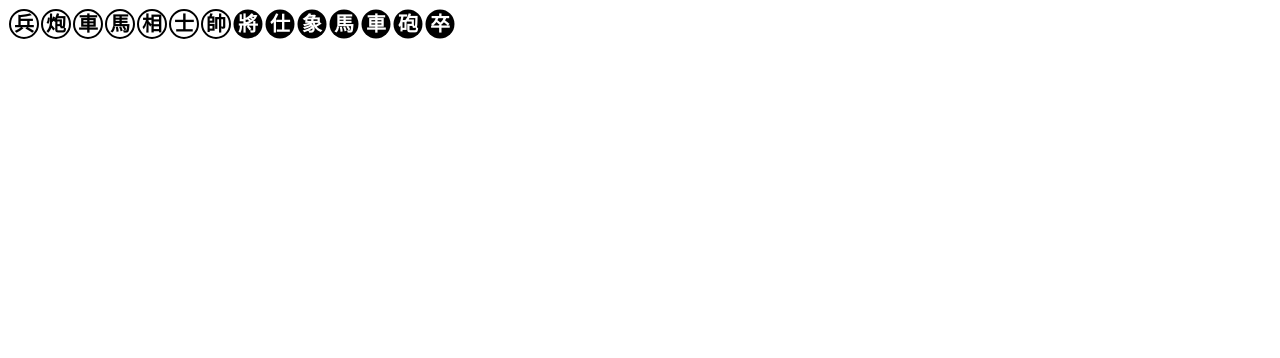
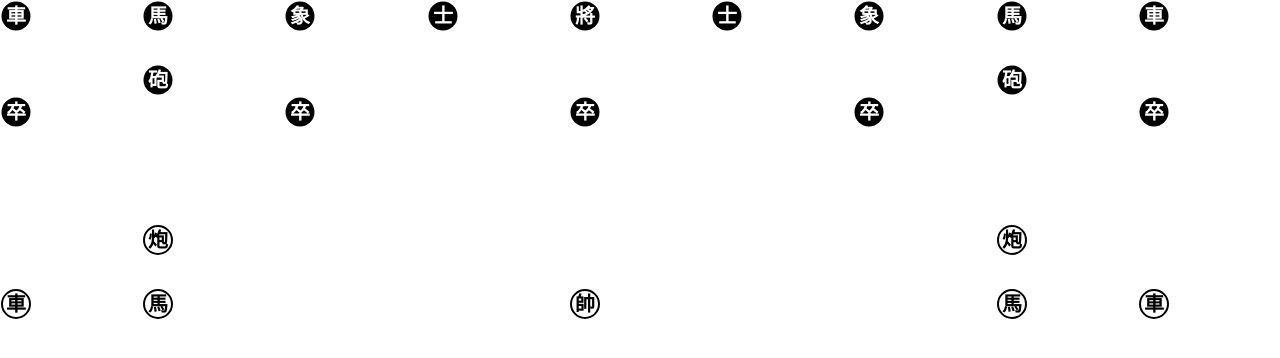
Before and after one commit to horaceho/keipou, a Vue app: page /#/board in a window 1280 px wide. Shown: the top 358 px of the page. Built offline with nearby package versions, Linux system fonts and the light colour scheme.

Commit message:
add piece svgs

```diff
--- a/src/components/Piece.vue
+++ b/src/components/Piece.vue
@@ -1,17 +1,18 @@
 <template>
-  <div v-if="grid.side === 'red'">
-    <div>
+  <div class="w-8">
+    <div v-if="grid.side === 'none'">
       <svg viewBox="0 0 128 128" xmlns="http://www.w3.org/2000/svg">
-        <circle cx="64" cy="64" r="56.0" fill="none" stroke="black" stroke-width="8"
-        />
+      </svg>
+    </div>
+    <div v-if="grid.side === 'red'">
+      <svg viewBox="0 0 128 128" xmlns="http://www.w3.org/2000/svg">
+        <circle cx="64" cy="64" r="56.0" fill="none" stroke="black" stroke-width="8" />
         <text x="24" y="92" font-size="80" font-weight="bold" fill="black">
           {{ grid.name }}
         </text>
       </svg>
     </div>
-  </div>
-  <div v-if="grid.side === 'black'">
-    <div>
+    <div v-else-if="grid.side === 'black'">
       <svg viewBox="0 0 128 128" xmlns="http://www.w3.org/2000/svg">
         <circle cx="64" cy="64" r="58.0" fill="black" />
         <text x="24" y="92" font-size="80" font-weight="bold" fill="white">
--- a/src/views/Board.vue
+++ b/src/views/Board.vue
@@ -1,7 +1,7 @@
 <template>
-  <div class="m-2 flex">
+  <div class="grid grid-cols-9 gap-x-0">
     <div v-for="grid in grids">
-      <div class="w-8">
+      <div >
         <Piece :grid="grid" />
       </div>
     </div>
@@ -16,14 +16,7 @@ export default {
     Piece,
   },
   props: {
-    fen: { type: String, default: "abcdef" },
-  },
-  methods: {
-    fenToGrids() {},
-  },
-  data() {
-    return {
-    };
+    fen: { type: String, default: "rnbakabnr/9/1c5c1/p1p1p1p1p/9/9/9/1C5C1/9/RN2K2NR r - - 0 1" },
   },
   mounted() {
     console.log("board mounted()");
@@ -32,67 +25,58 @@ export default {
     console.log("board unmounted()");
   },
   setup(props) {
-    let grids = [
-      {
-        name: "兵",
-        side: "red",
-      },
-      {
-        name: "炮",
-        side: "red",
-      },
-      {
-        name: "車",
-        side: "red",
-      },
-      {
-        name: "馬",
-        side: "red",
-      },
-      {
-        name: "相",
-        side: "red",
-      },
-      {
-        name: "士",
-        side: "red",
-      },
-      {
-        name: "帥",
-        side: "red",
-      },
-      {
-        name: "將",
-        side: "black",
-      },
-      {
-        name: "仕",
-        side: "black",
-      },
-      {
-        name: "象",
-        side: "black",
-      },
-      {
-        name: "馬",
-        side: "black",
-      },
-      {
-        name: "車",
-        side: "black",
-      },
-      {
-        name: "砲",
-        side: "black",
-      },
-      {
-        name: "卒",
-        side: "black",
-      },
-    ];
-    length = props.fen.length;
+    const Pieces = {
+      r: "車",
+      n: "馬", h: "馬",
+      b: "象", e: "象",
+      a: "士",
+      k: "將",
+      c: "砲",
+      p: "卒",
+      R: "車",
+      N: "馬", H: "馬",
+      B: "相", E: "相",
+      A: "仕",
+      K: "帥",
+      C: "炮",
+      P: "兵",
+    };
+
+    function fenToGrids(fen) {
+      let parts = fen.split(" ");
+      let grids = [];
+      if (parts.length > 0) {
+        let lines = parts[0].split("/");
+        if (lines.length === 10) {
+          for (let line of lines) {
+            let chars = line.split("");
+            for (let one of chars) {
+              if (one.match(/\d/)) {
+                for (let i = 0; i < Number(one); i++) {
+                  grids.push({
+                    name: ".",
+                    side: "none",
+                  });
+                }
+              } else {
+                let side = "none";
+                if (one === one.toUpperCase()) { side = "red"; }
+                if (one === one.toLowerCase()) { side = "black"; }
+                grids.push({
+                  name: Pieces[one],
+                  side: side,
+                });
+              }
+            }
+          }
+        }
+      }
+      return grids;
+    };
+
+    let grids = fenToGrids(props.fen);
+
     return {
-      length,
       grids,
     };
   },
```
